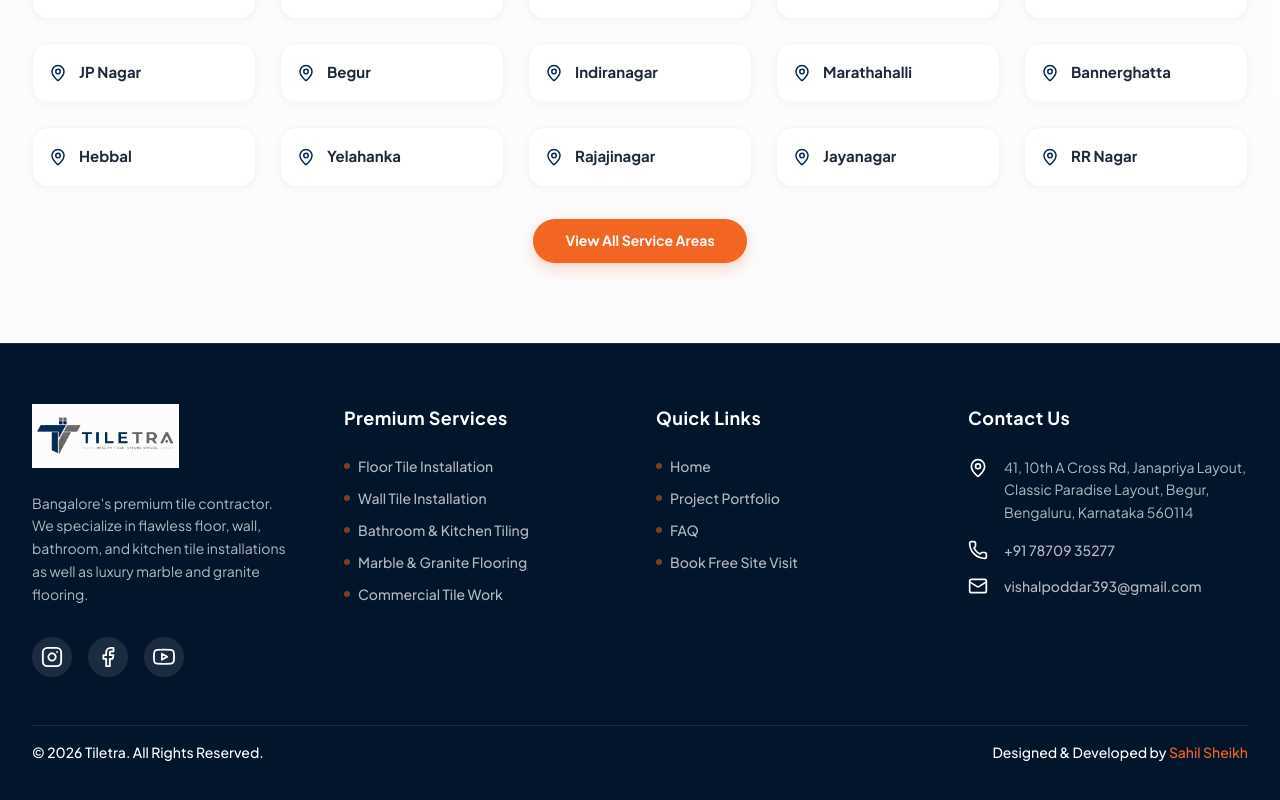
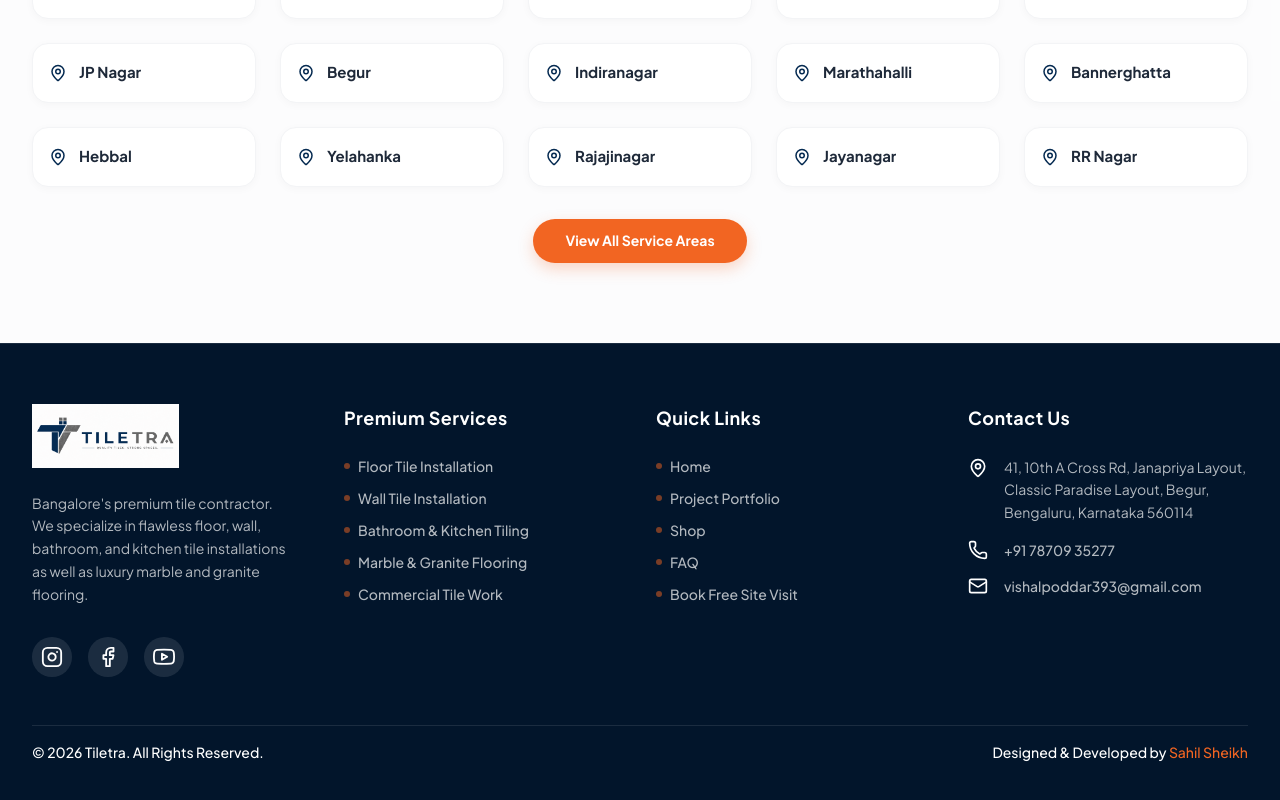
Before and after one commit to moahmad78/tiletra, a Next.js app: page / in a window 1280 px wide. Shown: the part 5488-6288 px from the top of the page. Built offline with nearby package versions, Linux system fonts and the light colour scheme.

Commit message:
Add Shop to Footer Quick Links

```diff
--- a/components/Footer.tsx
+++ b/components/Footer.tsx
@@ -60,6 +60,7 @@ export default function Footer() {
               <ul className="space-y-3 text-sm font-medium">
                 <li><a href="#" className="hover:text-[#F26522] transition-colors flex items-center gap-2"><span className="w-1.5 h-1.5 rounded-full bg-[#F26522]/50"></span> Home</a></li>
                 <li><a href="#gallery" className="hover:text-[#F26522] transition-colors flex items-center gap-2"><span className="w-1.5 h-1.5 rounded-full bg-[#F26522]/50"></span> Project Portfolio</a></li>
+                <li><a href="/designs" className="hover:text-[#F26522] transition-colors flex items-center gap-2"><span className="w-1.5 h-1.5 rounded-full bg-[#F26522]/50"></span> Shop</a></li>
                 <li><a href="#faq" className="hover:text-[#F26522] transition-colors flex items-center gap-2"><span className="w-1.5 h-1.5 rounded-full bg-[#F26522]/50"></span> FAQ</a></li>
                 <li><button onClick={openModal} className="hover:text-[#F26522] transition-colors flex items-center gap-2"><span className="w-1.5 h-1.5 rounded-full bg-[#F26522]/50"></span> Book Free Site Visit</button></li>
               </ul>
```
